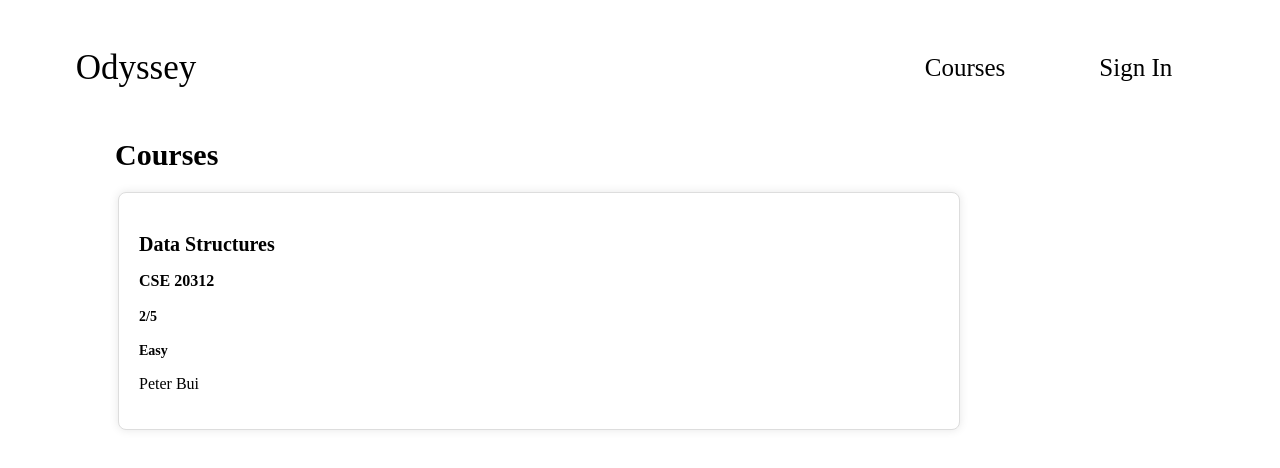
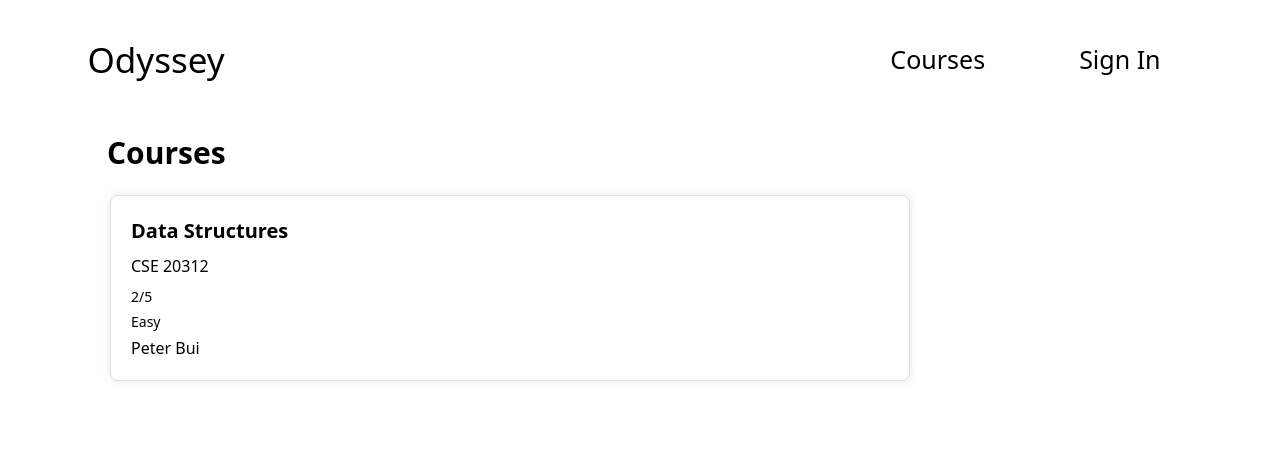
Before and after one commit to anna-arnett/career-connections-at-Notre-Dame, a Next.js app: page / in a window 1280 px wide. Shown: the top 468 px of the page. Built offline with nearby package versions, Linux system fonts and the light colour scheme.

Commit message:
added tailwind

```diff
--- a/package.json
+++ b/package.json
@@ -28,6 +28,9 @@
   },
   "devDependencies": {
     "@types/node": "18.11.10",
+    "autoprefixer": "^10.4.17",
+    "postcss": "^8.4.35",
+    "tailwindcss": "^3.4.1",
     "typescript": "^4.9.3"
   }
 }
--- a/pages/MainSection.tsx
+++ b/pages/MainSection.tsx
@@ -1,5 +1,6 @@
 import React, {useState} from "react";
 import styles from "../components/MainSection.module.css";
+
 
 const MainSection: React.FC = () => {
     return (
--- /dev/null
+++ b/pages/_app.tsx
@@ -0,0 +1,10 @@
+import '../styles/globals.css';
+import Navbar from './NavBar';
+
+function MyApp({ Component, pageProps }) {
+    return (
+        <Component {...pageProps} />
+    );
+}
+
+export default MyApp;
--- /dev/null
+++ b/postcss.config.js
@@ -0,0 +1,6 @@
+module.exports = {
+  plugins: {
+    tailwindcss: {},
+    autoprefixer: {},
+  },
+}
--- /dev/null
+++ b/styles/globals.css
@@ -0,0 +1,3 @@
+@tailwind base;
+@tailwind components;
+@tailwind utilities;
--- /dev/null
+++ b/tailwind.config.js
@@ -0,0 +1,12 @@
+/** @type {import('tailwindcss').Config} */
+module.exports = {
+  content: [
+    "./app/**/*.{js,ts,jsx,tsx,mdx}",
+    "./pages/**/*.{js,ts,jsx,tsx,mdx}",
+    "./components/**/*.{js,ts,jsx,tsx,mdx}",
+  ],
+  theme: {
+    extend: {},
+  },
+  plugins: [],
+}
```
Also changed, not shown: 1 other file (tests, documents, lock files or other folders).
